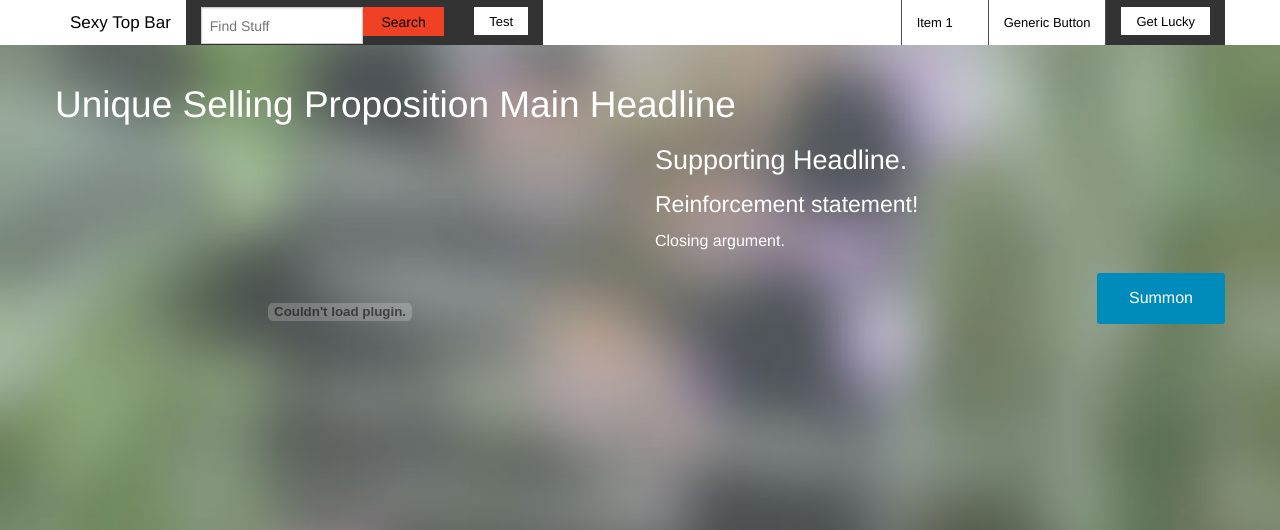
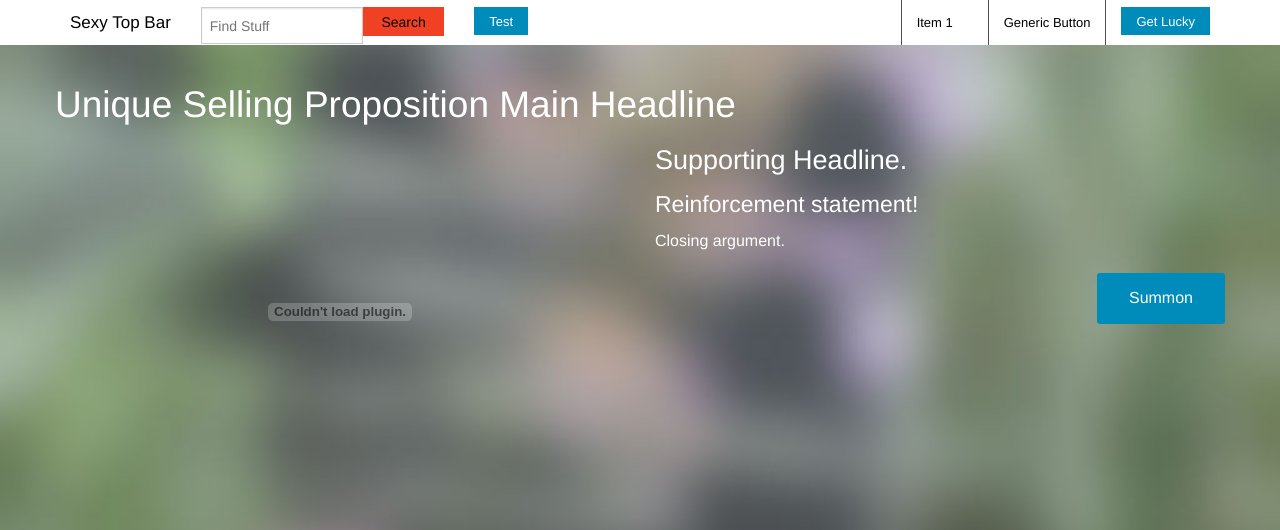
Before and after one commit to DommertTech/flask-rum, a Flask app: page / in a window 1280 px wide. Shown: the top 530 px of the page. Run offline with Flask 2, Linux system fonts and the light colour scheme.

Commit message:
banana updates: css styling

```diff
--- a/flask-rum/static/banana/style.css
+++ b/flask-rum/static/banana/style.css
@@ -67,9 +67,33 @@ body {
     color: black !important;
 }
 
+.top-bar-section .has-form  {
+    background: #fff;
+    color: black;
+}
+
+.top-bar-section .dropdown li label
+{
+    background: gray;
+    color: black;
+}
+
+
 .top-bar-section ul li > a {
-    background: #ffffff !important;
+    background-color: #fff !important;
     color: black !important;
+}
+
+.top-bar-section ul li > a.button
+{
+    background-color: #008CBA !important;
+    border-color: #007095;
+    color: white !important;
+}
+
+.top-bar-section ul li > a.button:hover, .top-bar-section ul li > a.button:focus, a.button:hover {
+    color: black !important;
+    background-color: #007095 !important;
 }
 
 .contain-to-grid {
```
